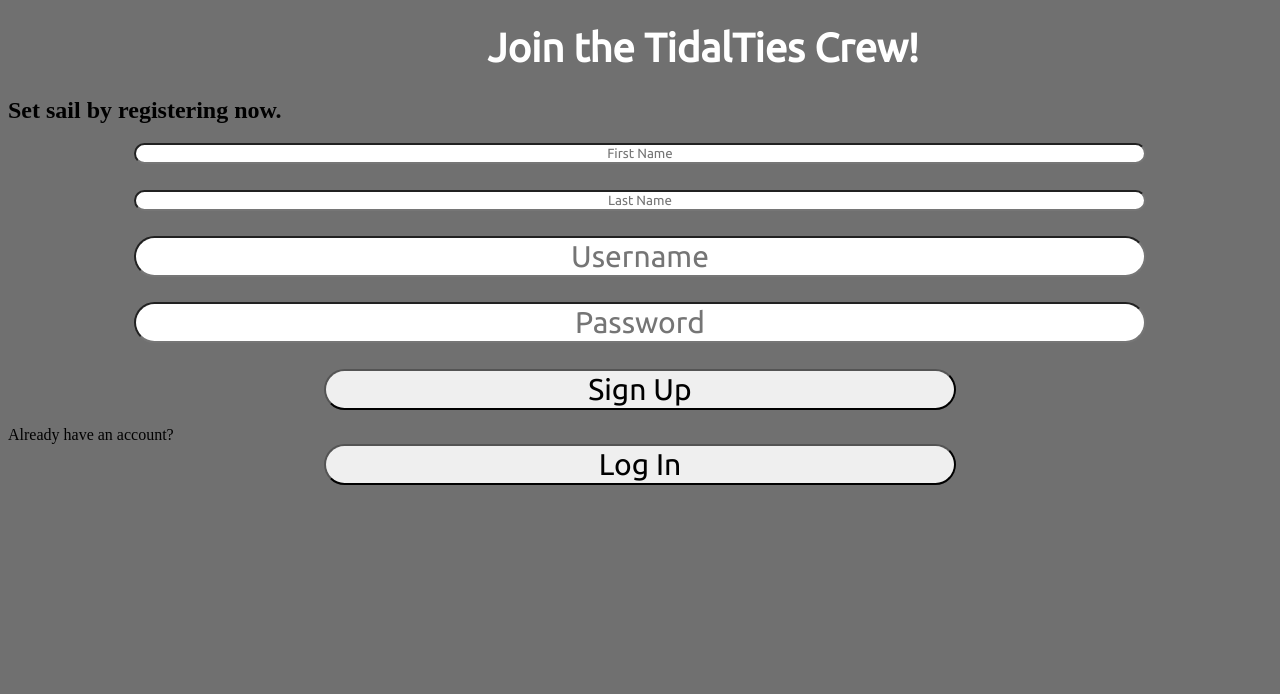
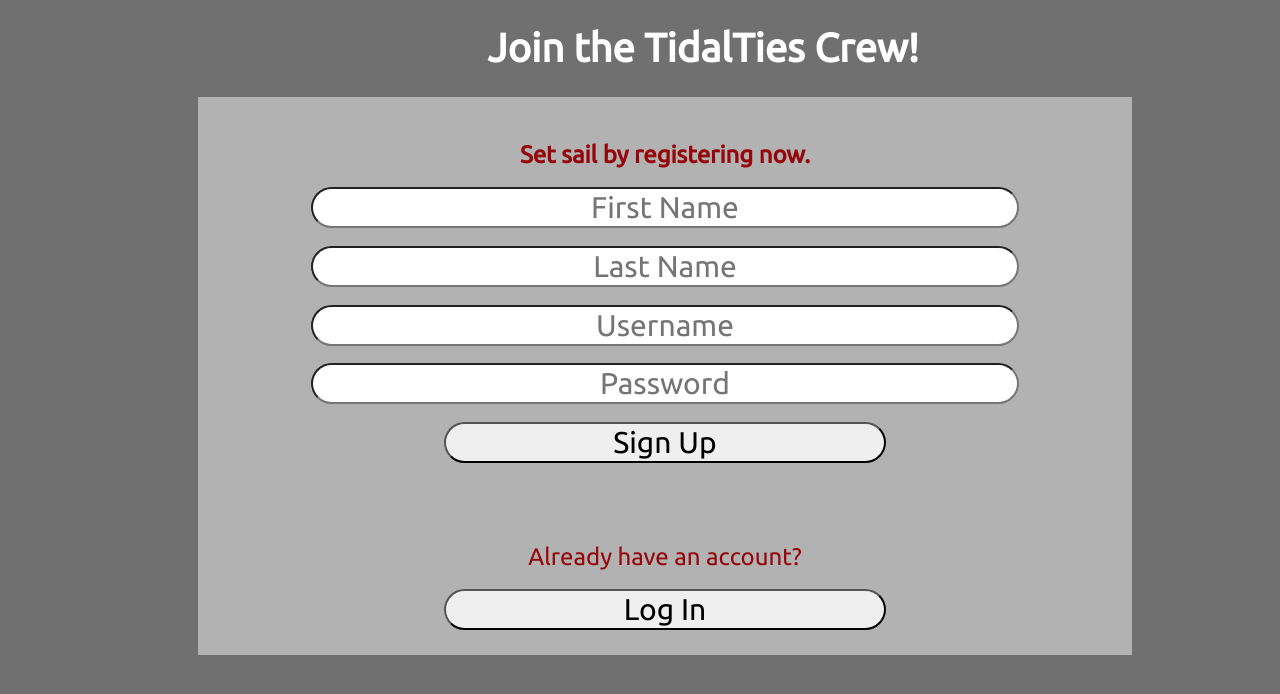
Before and after one commit to viimalys/COP4331-contact-manager, a PHP site: page /signup.html in a window 1280 px wide; the page is wider, and only the part inside the window is pictured. Shown: the top 694 px of that part. Run offline with PHP 8.4, Linux system fonts and the light colour scheme.

Commit message:
Added a small touch of css to make it look presentable but still needs lots of work

```diff
--- a/css/styles.css
+++ b/css/styles.css
@@ -14,6 +14,33 @@ body
 }
 
 #loginDiv
+{
+    font-size: 30px;
+    width: 70%;
+    margin-left: 15%;
+    padding: 25px;
+    background-color: #b2b2b2;
+}
+
+#signupDiv
+{
+    font-size: 30px;
+    width: 70%;
+    margin-left: 15%;
+    padding: 25px;
+    background-color: #b2b2b2;
+}
+
+#registerDiv
+{
+    font-size: 30px;
+    width: 70%;
+    margin-left: 15%;
+    padding: 25px;
+    background-color: #b2b2b2;
+}
+
+#backToLoginDiv
 {
     font-size: 30px;
     width: 70%;
@@ -55,6 +82,14 @@ body
     opacity: 50%;
 }
 
+#firstName
+{
+    font-size: 30px;
+}
+#lastName
+{
+    font-size: 30px;
+}
 #loginName
 {
 	font-size: 30px;
@@ -82,6 +117,18 @@ input[type="text"],input[type="password"]{
 }
 
 #inner-title{
+    display: inline-block;
+    font-size: 0.8em;
+    width: 90%;
+    text-align: center;
+    margin-left: 5%;
+    margin-bottom: 2%;
+    font-family: 'Ubuntu', sans-serif;
+    color: #95060a;
+}
+
+#backToLogin-inner-title
+{
     display: inline-block;
     font-size: 0.8em;
     width: 90%;
--- a/index.html
+++ b/index.html
@@ -15,7 +15,7 @@
 
 	<div id="loginDiv">
 		<form id="loginForm">
-			<h2 id="sub-title">Log in for a sea of connections.</h2>
+			<h2 id="inner-title">Log in for a sea of connections.</h2>
 			<input type="text" id="loginName" placeholder="Username" required /><br />
 			<input type="password" id="loginPassword" placeholder="Password" required /><br />
 			<button type="submit" id="loginButton" class="buttons" onclick="doLogin();">Log In </button>
--- a/signup.html
+++ b/signup.html
@@ -14,8 +14,8 @@
 	<h1 id="title">Join the TidalTies Crew!</h1>
 
 	<div id="registerDiv">
-		<form id="reisterForm">
-			<h2 id="sub-title">Set sail by registering now.</h2>
+		<form id="registerForm">
+			<h2 id="inner-title">Set sail by registering now.</h2>
             <input type="text" id="firstName" placeholder="First Name" required /><br />
             <input type="text" id="lastName" placeholder="Last Name" required /><br />
 			<input type="text" id="loginName" placeholder="Username" required /><br />
@@ -27,7 +27,7 @@
 
 
 	<div id="backToLoginDiv">
-        <span id="haveAnAccount">Already have an account?</span><br/>
+        <span id="backToLogin-inner-title">Already have an account?</span><br/>
 		<button type="button" id="backToLoginButton" class="buttons" onclick="window.location.href = 'index.html';">Log In</button>
 	</div>
 
```
